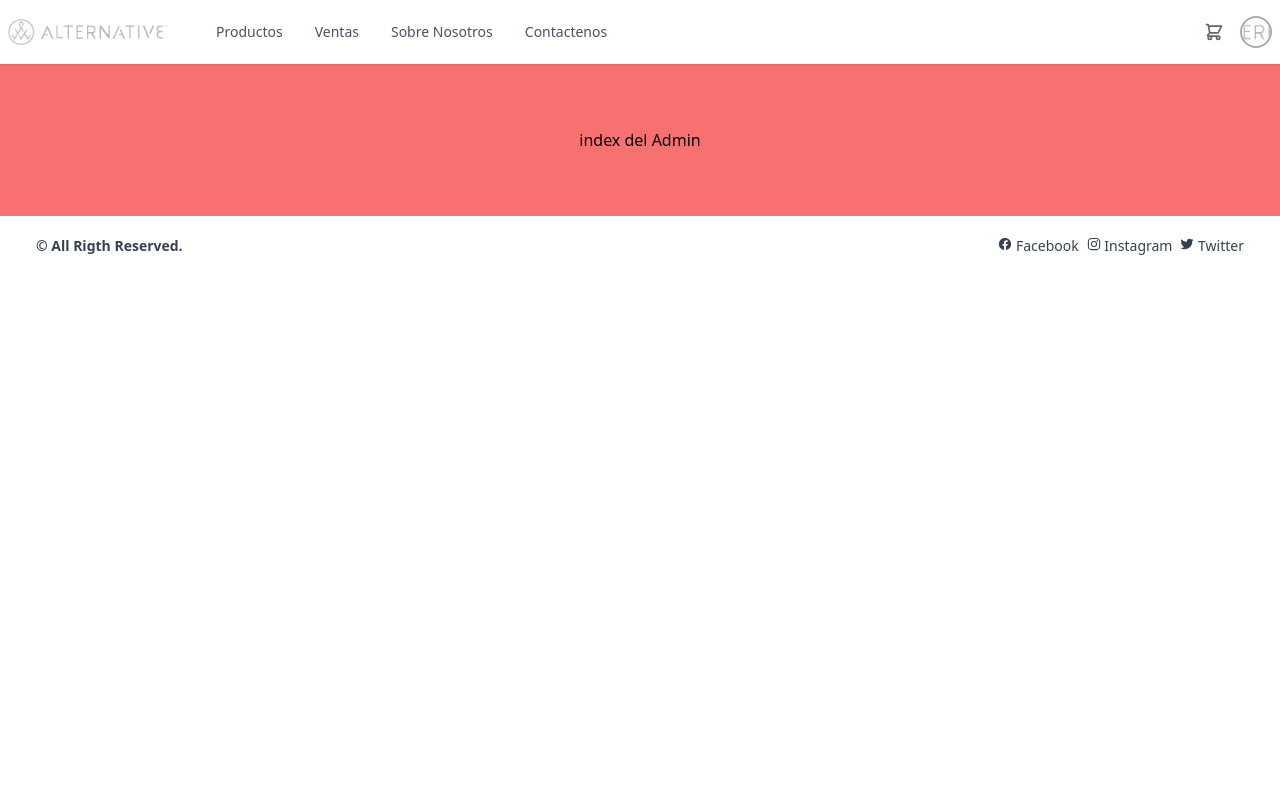
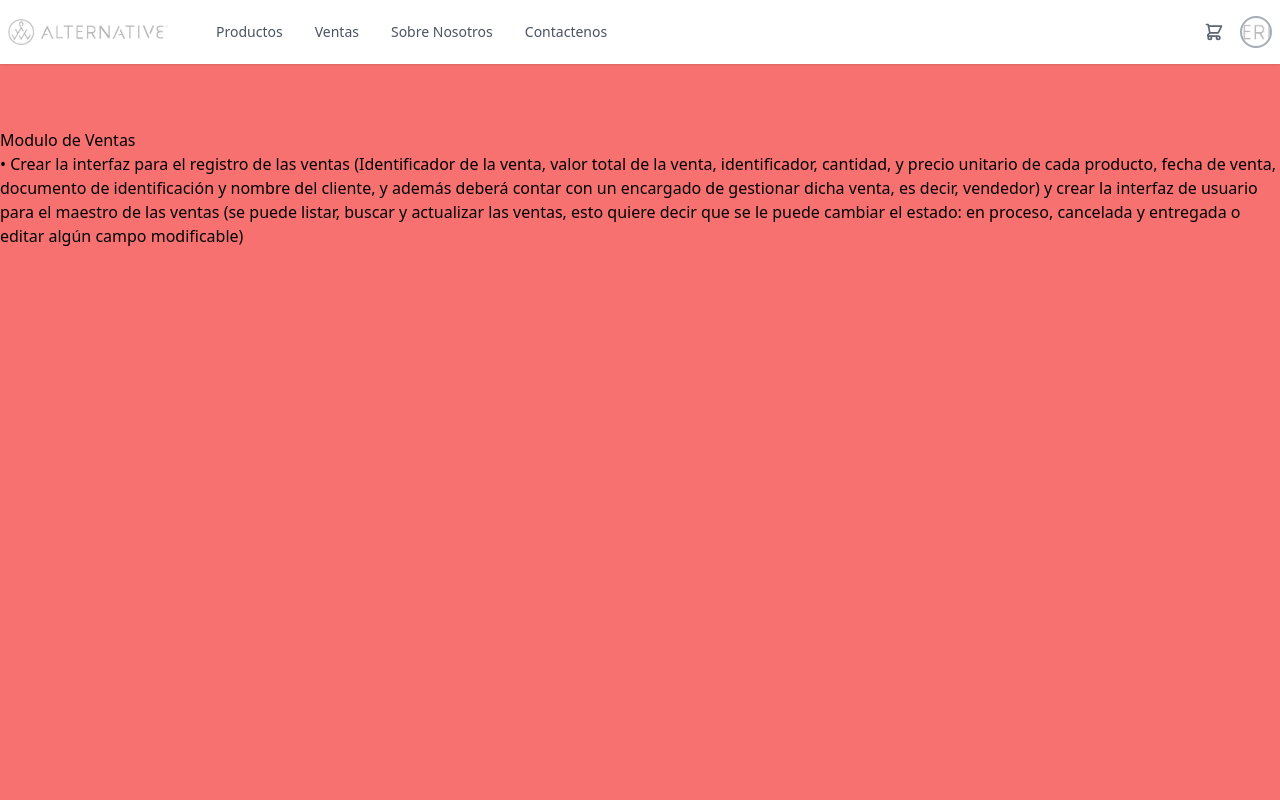
Before and after one commit to JuanCamiloG12/Udea-Proyect-First, a React (Create React App) app: page /AdminPages/Ventas in a window 1280 px wide. Shown: the top 800 px of the page. Built offline with nearby package versions, Linux system fonts and the light colour scheme.

Commit message:
creacion pagina de ventas

```diff
--- a/src/App.jsx
+++ b/src/App.jsx
@@ -10,13 +10,14 @@ import LayoutPrivate from './layouts/LayoutPrivate';
 import LayoutAuth from './layouts/LayoutAuth'
 import Clientes from './pages/AdminPages/Clientes';
 import Prendas from './pages/AdminPages/Prendas';
+import Ventas from './pages/AdminPages/Ventas';
 
 function App() {
   return (
     <div >
       <Router>
         <Switch>
-          <Route path= {['/AdminPages','/AdminPages/Clientes', '/AdminPages/Prendas']}>
+          <Route path= {['/AdminPages','/AdminPages/Clientes', '/AdminPages/Prendas', '/AdminPages/Ventas']}>
             <LayoutPrivate>
               <Switch>
                 <Route path = '/AdminPages/Clientes'>
@@ -24,6 +25,9 @@ function App() {
                 </Route>
                 <Route path = '/AdminPages/Prendas'>
                   <Prendas/>
+                </Route>
+                <Route path = '/AdminPages/Ventas'>
+                  <Ventas/>
                 </Route>
                 <Route path = '/AdminPages'>
                   <Admin/>
--- a/src/pages/AdminPages/Prendas.jsx
+++ b/src/pages/AdminPages/Prendas.jsx
@@ -5,7 +5,6 @@ const Prendas = () => {
     return (
         <div className='h-screen'>
            Administracion de  Prendas
-           <Cards />
         </div>
     )
 }
--- /dev/null
+++ b/src/pages/AdminPages/Ventas.jsx
@@ -0,0 +1,12 @@
+import React from 'react'
+
+const Ventas = () => {
+    return (
+        <div className='h-screen'  >
+            Modulo de Ventas
+            <p>• Crear la interfaz para el registro de las ventas (Identificador de la venta, valor total de la venta, identificador, cantidad, y precio unitario de cada producto, fecha de venta, documento de identificación y nombre del cliente, y además deberá contar con un encargado de gestionar dicha venta, es decir, vendedor) y crear la interfaz de usuario para el maestro de las ventas (se puede listar, buscar y actualizar las ventas, esto quiere decir que se le puede cambiar el estado: en proceso, cancelada y entregada o editar algún campo modificable)</p>
+        </div>
+    )
+}
+
+export default Ventas
```
